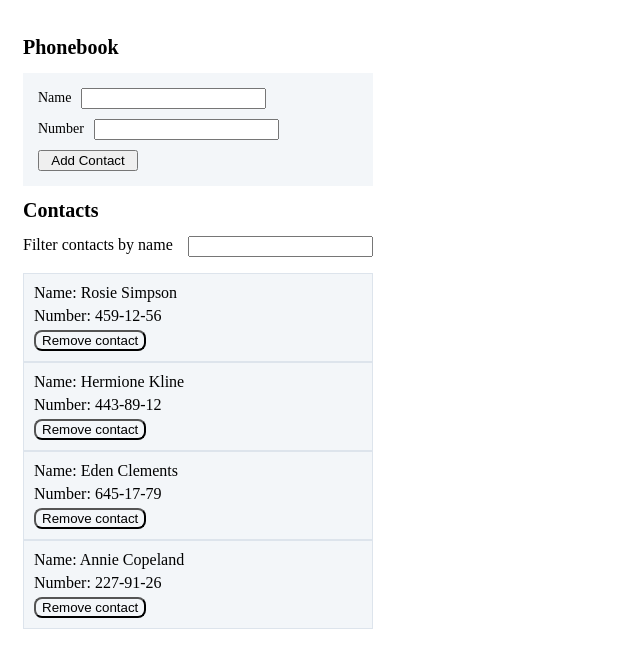
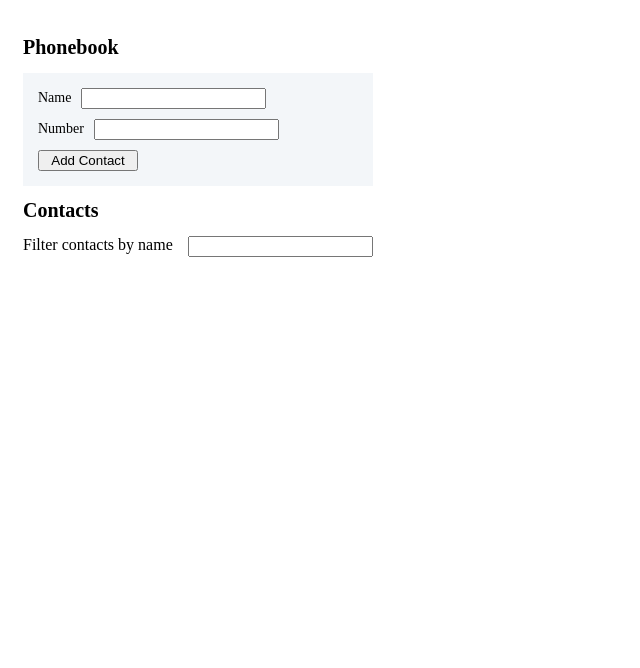
Before and after one commit to ANPA21/hw-04-phonebook, a React (Create React App) app: page / in a window 1280 px wide. Shown: the top 668 px of the page, without its empty margins (0-640 px from the left). Built offline with nearby package versions, Linux system fonts and the light colour scheme.

Commit message:
Local Storage

```diff
--- a/src/components/Contacts/Contacts.js
+++ b/src/components/Contacts/Contacts.js
@@ -8,16 +8,25 @@ const { Component } = require('react');
 class Contacts extends Component {
   state = {
     contacts: [
-      { id: 'id-1', name: 'Rosie Simpson', number: '459-12-56' },
-      { id: 'id-2', name: 'Hermione Kline', number: '443-89-12' },
-      { id: 'id-3', name: 'Eden Clements', number: '645-17-79' },
-      { id: 'id-4', name: 'Annie Copeland', number: '227-91-26' },
+      // { id: 'id-1', name: 'Rosie Simpson', number: '459-12-56' },
+      // { id: 'id-2', name: 'Hermione Kline', number: '443-89-12' },
+      // { id: 'id-3', name: 'Eden Clements', number: '645-17-79' },
+      // { id: 'id-4', name: 'Annie Copeland', number: '227-91-26' },
     ],
     filter: '',
   };
 
-  componentDidMount() {}
-  componentDidUpdate() {}
+  componentDidMount() {
+    const existingContacts = localStorage.getItem('contacts');
+    if (existingContacts !== null) {
+      this.setState({ contacts: JSON.parse(existingContacts) });
+    }
+  }
+  componentDidUpdate(prevProps, prevState) {
+    if (prevState.contacts !== this.state.contacts) {
+      localStorage.setItem('contacts', JSON.stringify(this.state.contacts));
+    }
+  }
 
   addContact = newContact => {
     this.setState(prevState => ({
```
